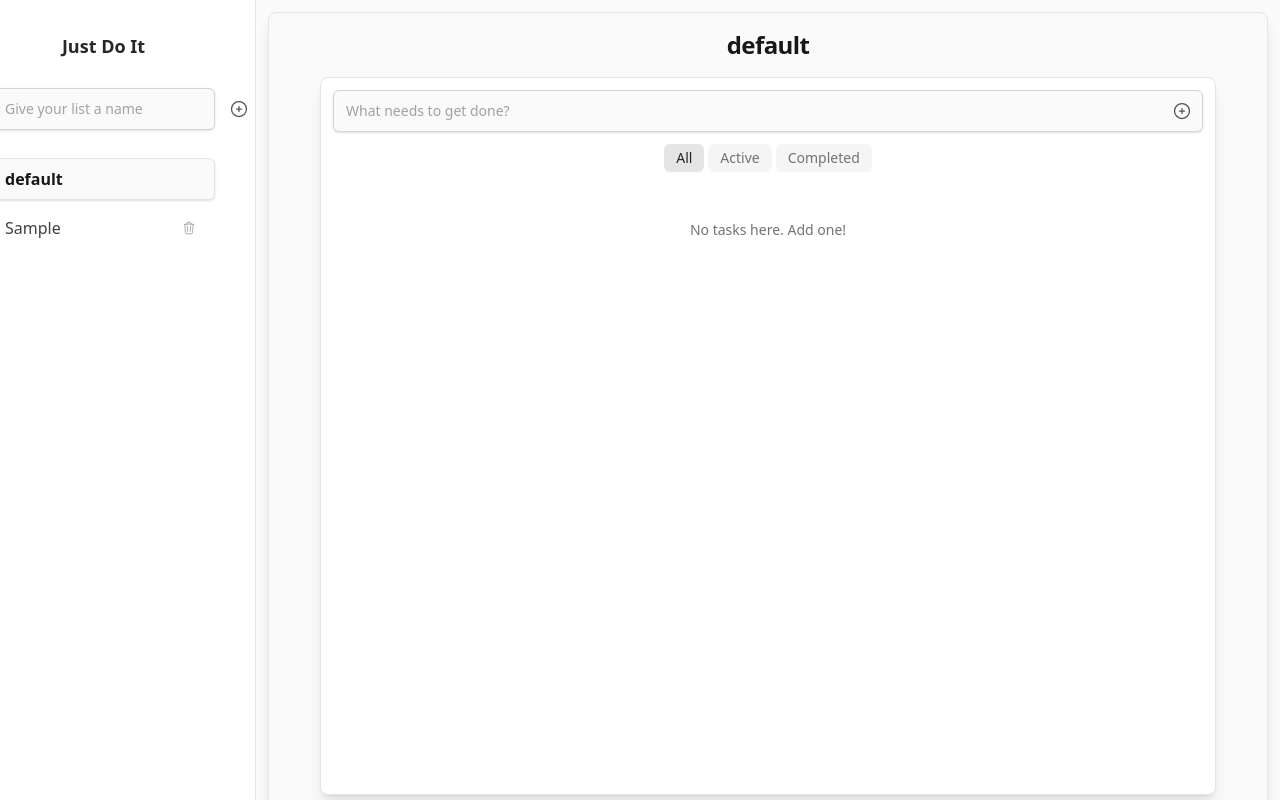
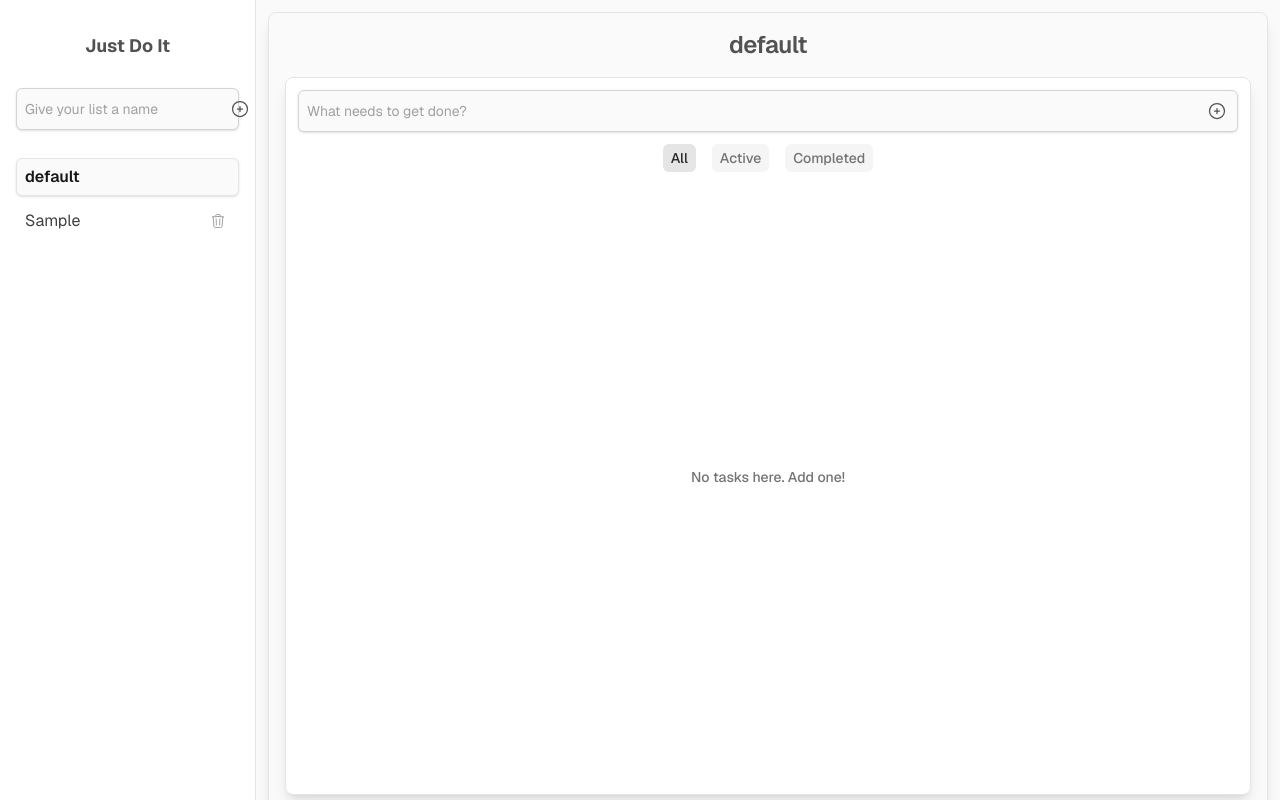
Before and after one commit to Clotho-ex/todo-app, a React (Vite) app: page / in a window 1280 px wide. Both pictures are taken after typing "Sample" into the empty fields and a click on the button 239 px from the left and 109 px from the top of the page. Built offline with nearby package versions, Linux system fonts and the light colour scheme.

Commit message:
feat: enhance UI components with improved styling and layout adjustments
-Fix style inconsistencies and visual breakages

```diff
--- a/src/App.jsx
+++ b/src/App.jsx
@@ -8,7 +8,7 @@ function App() {
   const currentList = useTodoStore((state) => state.currentList);
 
   return (
-    <div className="grid h-screen grid-cols-1 overflow-hidden bg-neutral-50 lg:grid-cols-[256px_1fr] dark:bg-neutral-950">
+    <div className="grid h-screen grid-cols-1 overflow-hidden bg-neutral-50 lg:grid-cols-[256px_1fr] dark:bg-neutral-950 font-geist">
       <Toaster
         position="bottom-center"
         toastOptions={{
@@ -40,8 +40,8 @@ function App() {
 
       {/* Main content area */}
       <main className="m-3 flex h-full flex-col overflow-hidden rounded-lg border border-neutral-200 p-4 shadow-lg lg:col-start-2 dark:border-neutral-700">
-        <div className="mx-auto flex h-full w-full max-w-4xl flex-col">
-          <h1 className="mb-4 flex-shrink-0 text-center text-2xl font-semibold tracking-tight text-neutral-900 dark:text-neutral-100">
+        <div className="mx-auto flex h-full w-full max-w-full flex-col">
+          <h1 className="mb-4 flex-shrink-0 text-center text-2xl font-semibold tracking-tight text-neutral-600 dark:text-neutral-100">
             {currentList}
           </h1>
           <TodoPanel />
--- a/src/components/AddTodoForm.jsx
+++ b/src/components/AddTodoForm.jsx
@@ -57,11 +57,11 @@ const AddTodoForm = () => {
         value={text}
         onChange={(e) => setText(e.target.value)}
         placeholder="What needs to get done?"
-        className="flex-1 rounded-md border-0 bg-transparent px-2 py-1.5 text-sm placeholder-neutral-400 focus:ring-0 focus:outline-none dark:text-neutral-200 dark:placeholder-neutral-500"
+        className="ml-1 flex-1 rounded-md border-0 bg-transparent py-1.5 text-sm placeholder-neutral-400 focus:ring-0 focus:outline-none dark:text-neutral-200 dark:placeholder-neutral-500"
       />
       <button
         type="submit"
-        className="ml-2 cursor-pointer rounded-full p-1.5 text-neutral-600 transition-all duration-300 dark:text-neutral-400 dark:hover:bg-neutral-700 dark:hover:text-neutral-200"
+        className="cursor-pointer rounded-full p-1.5 text-neutral-600 transition-all duration-300 dark:text-neutral-400 dark:hover:bg-neutral-700 dark:hover:text-neutral-200"
       >
         <PlusCircleIcon className="h-5 w-5" />
       </button>
--- a/src/components/ListSidebar.jsx
+++ b/src/components/ListSidebar.jsx
@@ -1,7 +1,11 @@
 import { useState } from "react";
 import { useTodoStore } from "../store/todoStore";
 import NewListForm from "./NewListForm";
-import { TrashIcon, XMarkIcon, Bars3Icon } from "@heroicons/react/24/outline";
+import {
+  TrashIcon,
+  XMarkIcon,
+  ChevronDoubleRightIcon,
+} from "@heroicons/react/24/outline";
 
 const ListSidebar = () => {
   const [isOpen, setIsOpen] = useState(false);
@@ -28,11 +32,11 @@ const ListSidebar = () => {
       {/* Mobile hamburger menu button */}
       <button
         onClick={toggleSidebar}
-        className={`fixed top-4 left-6 z-50 rounded-lg border border-neutral-200 bg-neutral-100 p-2 text-neutral-700 shadow-md transition-all duration-200 hover:bg-neutral-200 hover:shadow-lg lg:hidden dark:border-neutral-700 dark:bg-neutral-800 dark:text-neutral-300 dark:hover:bg-neutral-700 ${
+        className={`fixed top-7 left-7 z-50 cursor-pointer rounded-lg border border-neutral-200 bg-neutral-100 p-2 text-neutral-700 shadow-md transition-all duration-200 hover:bg-neutral-200 hover:shadow-lg lg:hidden dark:border-neutral-700 dark:bg-neutral-800 dark:text-neutral-300 dark:hover:bg-neutral-700 ${
           isOpen ? "pointer-events-none opacity-0" : "opacity-100"
         }`}
       >
-        <Bars3Icon className="h-5 w-5" />
+        <ChevronDoubleRightIcon className="h-5 w-5" />
       </button>
 
       {/* Mobile backdrop overlay */}
@@ -44,7 +48,7 @@ const ListSidebar = () => {
       )}
 
       <aside
-        className={`fixed top-0 left-0 z-50 h-screen w-64 transform border-r border-neutral-200 bg-white shadow-lg transition-transform duration-300 ease-in-out lg:static lg:z-auto lg:w-full lg:translate-x-0 lg:shadow-none dark:border-neutral-700 dark:bg-neutral-900 ${
+        className={`fixed z-50 h-screen transform border-r border-neutral-200 bg-white shadow-lg transition-transform duration-300 ease-in-out lg:static lg:z-auto lg:w-full lg:translate-x-0 lg:shadow-none dark:border-neutral-700 dark:bg-neutral-900 ${
           isOpen ? "translate-x-0" : "-translate-x-full"
         } flex flex-col overflow-hidden`}
       >
@@ -57,7 +61,7 @@ const ListSidebar = () => {
         </button>
 
         <div className="flex-shrink-0 p-4">
-          <h2 className="mt-4 mb-7 text-center text-lg font-bold text-neutral-800 dark:text-neutral-200">
+          <h2 className="mb-7 mt-4 text-center text-lg font-bold text-neutral-600 dark:text-neutral-200">
             Just Do It
           </h2>
           <NewListForm />
@@ -69,7 +73,7 @@ const ListSidebar = () => {
               <li
                 key={name}
                 onClick={() => handleListSelect(name)}
-                className={`group flex cursor-pointer items-center justify-between rounded-md border px-3 py-2 transition-all duration-200 ${
+                className={`group flex cursor-pointer items-center justify-between rounded-md border px-2 py-1.5 transition-all duration-200 ${
                   name === currentList
                     ? "border-neutral-200 bg-neutral-50 font-semibold text-neutral-900 shadow-sm dark:border-neutral-700 dark:bg-neutral-800 dark:text-neutral-100"
                     : "border-transparent text-neutral-700 hover:border-neutral-200 hover:bg-neutral-50 hover:text-neutral-900 dark:text-neutral-300 dark:hover:border-neutral-700 dark:hover:bg-neutral-800 dark:hover:text-neutral-100"
@@ -78,13 +82,13 @@ const ListSidebar = () => {
                 <span className="truncate">{name}</span>
                 {name !== "default" && (
                   <button
-                    className="ml-2 rounded-full p-1.5 text-neutral-400 transition-all duration-200 hover:scale-110 hover:cursor-pointer hover:bg-red-100 hover:text-red-600 hover:shadow-sm dark:text-neutral-500 dark:hover:bg-red-900/20 dark:hover:text-red-400"
+                    className="cursor-pointer rounded-full p-1 text-neutral-400 transition-all duration-100 hover:scale-115 hover:bg-red-100 hover:text-red-600 hover:shadow-sm dark:text-neutral-500 dark:hover:bg-red-900/20 dark:hover:text-red-400"
                     onClick={(e) => {
                       e.stopPropagation();
                       deleteList(name);
                     }}
                   >
-                    <TrashIcon className="h-3.5 w-3.5" />
+                    <TrashIcon className="h-4 w-4" />
                   </button>
                 )}
               </li>
--- a/src/components/NewListForm.jsx
+++ b/src/components/NewListForm.jsx
@@ -71,7 +71,7 @@ const NewListForm = () => {
       }}
     >
       <input
-        className="flex-1 rounded-md border-0 bg-transparent px-2 py-1.5 text-sm placeholder-neutral-400 focus:ring-0 focus:outline-none dark:text-neutral-200 dark:placeholder-neutral-500"
+        className="ml-1 flex-1 rounded-md border-0 bg-transparent py-1.5 text-sm placeholder-neutral-400 focus:ring-0 focus:outline-none dark:text-neutral-200 dark:placeholder-neutral-500"
         autoFocus
         type="text"
         placeholder="Give your list a name"
@@ -80,7 +80,7 @@ const NewListForm = () => {
       />
       <button
         type="submit"
-        className="cursor-pointer rounded-full p-1.5 text-neutral-600 transition-all duration-300 dark:text-neutral-400 dark:hover:bg-neutral-700 dark:hover:text-neutral-200"
+        className="cursor-pointer rounded-full p-1.5 text-neutral-600 dark:text-neutral-400 dark:hover:bg-neutral-700 dark:hover:text-neutral-200"
       >
         <PlusCircleIcon className="h-5 w-5" />
       </button>
--- a/src/components/TodoFilter.jsx
+++ b/src/components/TodoFilter.jsx
@@ -7,12 +7,12 @@ const TodoFilter = () => {
   const setFilter = useTodoStore((state) => state.setFilter);
 
   return (
-    <div className="mb-3 flex justify-center gap-1 text-neutral-500 dark:text-neutral-200">
+    <div className="flex justify-center gap-4 text-neutral-500 dark:text-neutral-200">
       {FILTERS.map((filterOption) => (
         <button
           key={filterOption}
           onClick={() => setFilter(filterOption)}
-          className={`rounded-md px-3 py-1 text-center text-sm font-medium transition-colors hover:bg-neutral-200 hover:text-neutral-800 dark:hover:bg-neutral-700 dark:hover:text-neutral-200 ${
+          className={`rounded-md px-2 py-1 cursor-pointer text-center text-sm font-medium transition-colors hover:bg-neutral-200 hover:text-neutral-800 dark:hover:bg-neutral-700 dark:hover:text-neutral-200 ${
             filter === filterOption
               ? "bg-neutral-200 text-neutral-800 dark:bg-neutral-700 dark:text-neutral-200"
               : "bg-neutral-100 dark:bg-neutral-800"
--- a/src/components/TodoItem.jsx
+++ b/src/components/TodoItem.jsx
@@ -6,9 +6,9 @@ const TodoItem = ({ todo }) => {
   const deleteTodo = useTodoStore((state) => state.deleteTodo);
 
   return (
-    <li className="group dark:hover:bg-neutral-750 flex w-full items-center gap-2.5 rounded-md border border-neutral-200 bg-neutral-50 px-3 py-2 transition-colors duration-200 hover:bg-neutral-900 dark:border-neutral-700 dark:bg-neutral-800">
+    <li className="dark:hover:bg-neutral-750 mt-3 flex w-full items-center gap-2.5 rounded-md border border-neutral-200 bg-neutral-50 px-2 py-1.5 transition-colors duration-200 group-hover:bg-neutral-900 hover:bg-neutral-200 hover:text-neutral-900 dark:border-neutral-700 dark:bg-neutral-800 dark:group-hover:bg-neutral-700">
       <input
-        className="h-4 w-4 cursor-pointer border-neutral-300 bg-neutral-100 text-blue-500 focus:ring-1 focus:ring-blue-500 dark:border-neutral-600 dark:bg-neutral-700"
+        className="h-4 w-4 cursor-pointer border-none border-neutral-300 bg-neutral-100 accent-green-500 focus:ring-0 dark:border-neutral-600 dark:bg-neutral-700"
         type="checkbox"
         checked={todo.completed}
         onChange={() => toggleTodo(todo.id)}
@@ -24,10 +24,10 @@ const TodoItem = ({ todo }) => {
       </span>
       <button
         onClick={() => deleteTodo(todo.id)}
-        className="ml-2 rounded-full p-1.5 text-neutral-400 transition-all duration-200 hover:scale-110 hover:cursor-pointer hover:bg-red-100 hover:text-red-600 hover:shadow-sm dark:text-neutral-500 dark:hover:bg-red-900/20 dark:hover:text-red-400"
+        className="cursor-pointer rounded-full p-1 text-neutral-400 transition-all duration-200 hover:scale-115 hover:bg-red-100 hover:text-red-600 hover:shadow-sm dark:text-neutral-500 dark:hover:bg-red-900/20 dark:hover:text-red-400"
         aria-label="Delete todo"
       >
-        <TrashIcon className="h-3.5 w-3.5" />
+        <TrashIcon className="h-4 w-4" />
       </button>
     </li>
   );
--- a/src/components/TodoItemsList.jsx
+++ b/src/components/TodoItemsList.jsx
@@ -28,8 +28,8 @@ const TodoItemsList = () => {
 
   if (todos.length === 0) {
     return (
-      <div className="py-6 text-center">
-        <p className="text-sm font-medium text-neutral-500 dark:text-neutral-400">
+      <div className="flex justify-center items-center h-full text-center">
+        <p className="text-sm font-medium text-neutral-500 dark:text-neutral-400 font-geist">
           {filter === "all" && todos.length === 0
             ? "No tasks here. Add one!"
             : filter === "completed" && todos.length === 0
--- a/src/components/TodoPanel.jsx
+++ b/src/components/TodoPanel.jsx
@@ -5,7 +5,7 @@ import TodoFilter from "./TodoFilter";
 export function TodoPanel() {
   return (
     <div className="flex w-full flex-1 flex-col overflow-hidden rounded-lg border border-neutral-200 bg-white shadow-lg dark:border-neutral-700 dark:bg-neutral-900">
-      <div className="flex-shrink-0 p-3">
+      <div className="flex-shrink-0 pt-3 mr-3 pl-3">
         <AddTodoForm />
         <TodoFilter />
       </div>
```
